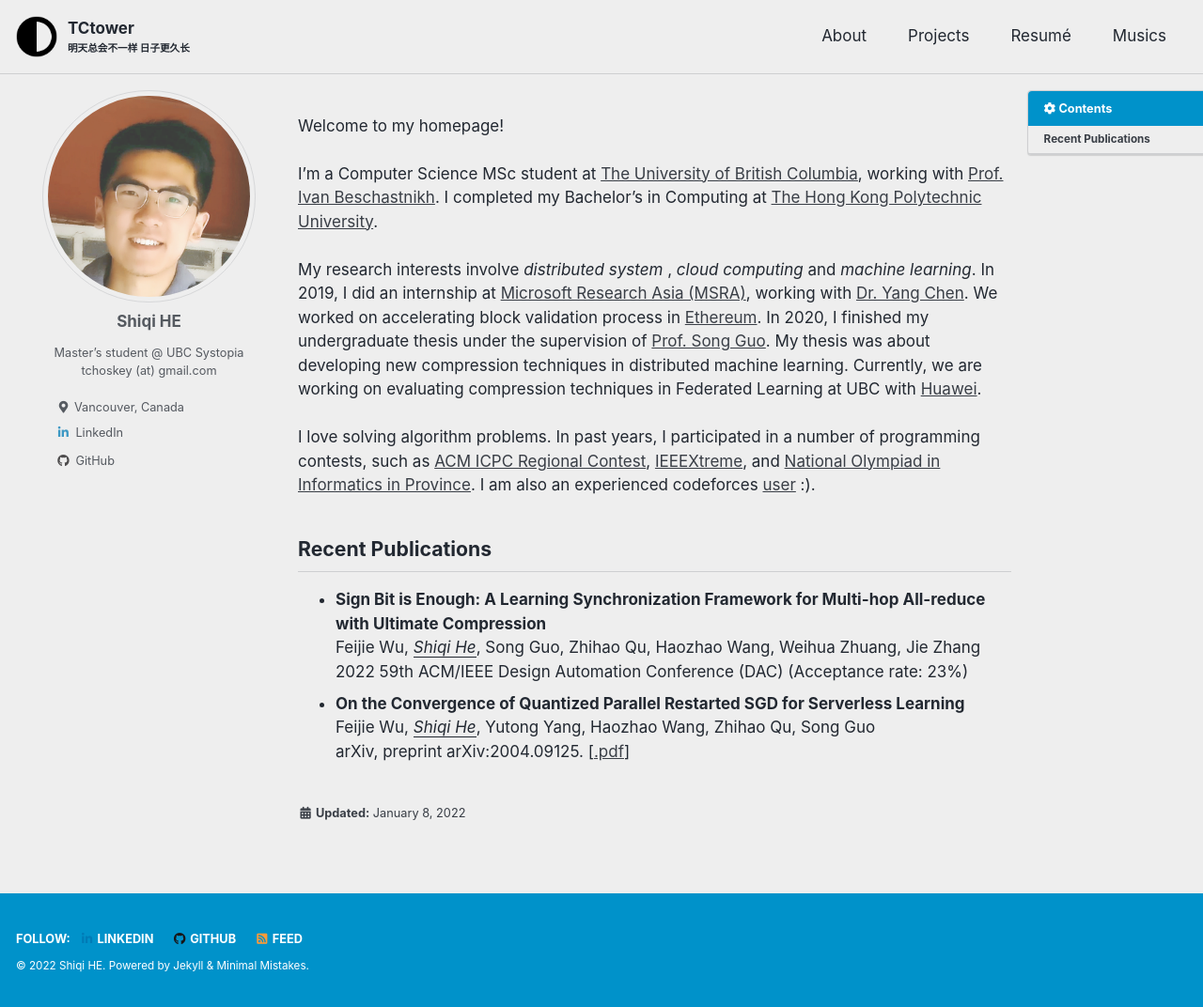
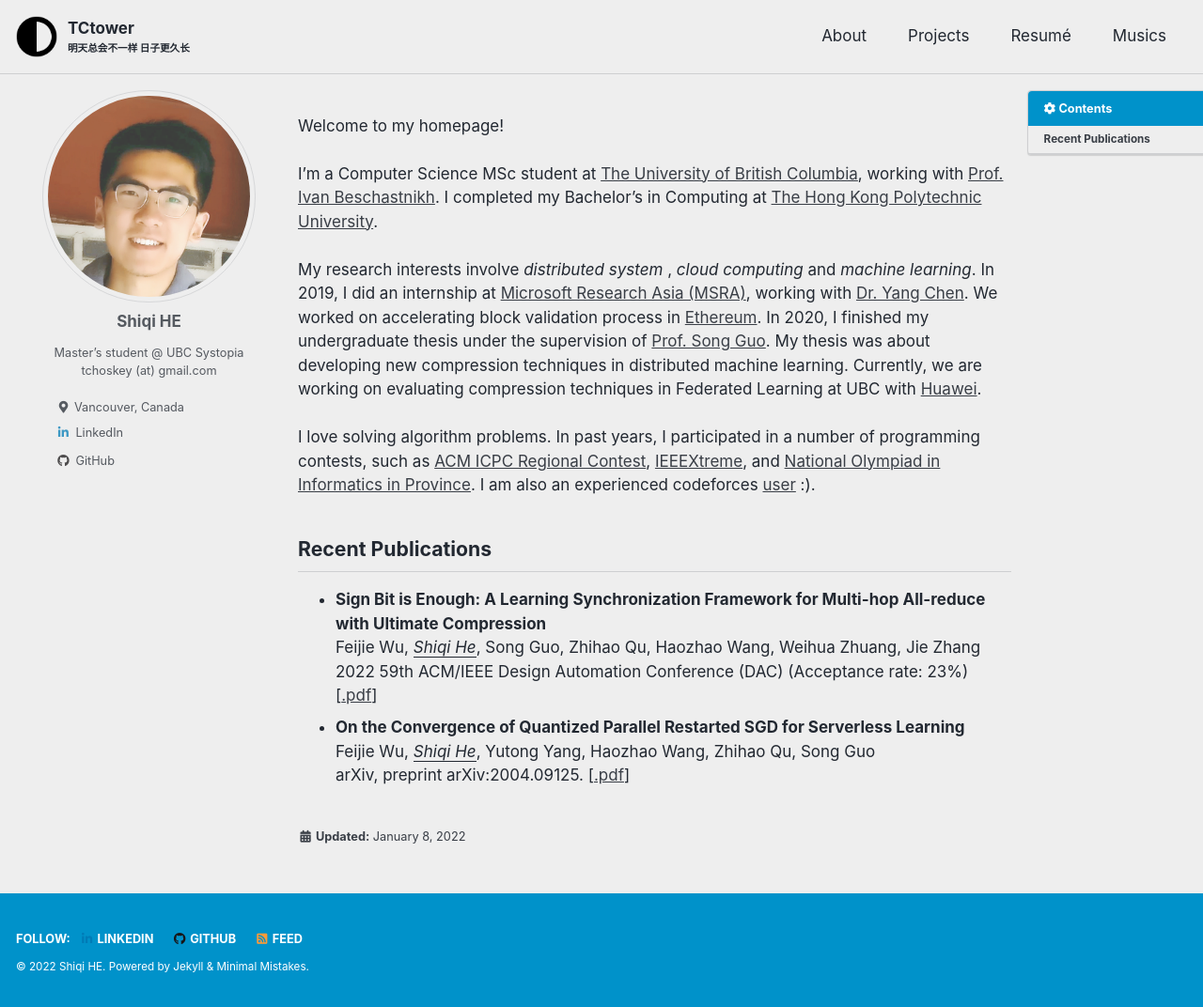
Before and after one commit to TCtower/tctower.github.io, a Jekyll site: the page built from index.md, in a window 1280 px wide and 1072 px high. Shown: the whole window at 94% size. Built offline with Jekyll 4.4.1, drawn with Linux system fonts in a browser that asks for light colours; cached includes are drawn as plain includes.

Commit message:
Update index.md

```diff
--- a/index.md
+++ b/index.md
@@ -58,7 +58,7 @@ sss -->
  <li>
 <strong>Sign Bit is Enough: A Learning Synchronization Framework for Multi-hop All-reduce with Ultimate Compression</strong>
 <br/>Feijie Wu, <u><em>Shiqi He</em></U>, Song Guo, Zhihao Qu, Haozhao Wang, Weihua Zhuang, Jie Zhang
-<br/> 2022 59th ACM/IEEE Design Automation Conference (DAC) (Acceptance rate: 23%)
+<br/> 2022 59th ACM/IEEE Design Automation Conference (DAC) (Acceptance rate: 23%) [<a href="https://arxiv.org/pdf/2204.06787.pdf" title="p1">.pdf</a>]
 </li>
 
 <li>
```
